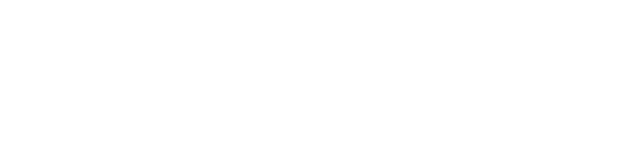
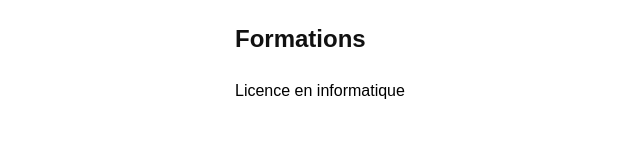
Before and after one commit to cristianoolafa1-beep/mon-cv, a plain HTML site: page index.html in a window 1280 px wide. Shown: the whole page, without its empty margins (5-645 px from the left). Drawn offline with Linux system fonts and the light colour scheme.

Commit message:
mise en place de la section formations

```diff
--- a/index.html
+++ b/index.html
@@ -7,5 +7,9 @@
   <link rel="stylesheet" href="style.css">
 </head>
 <body>
+ <section id="formations">
+  <h2>Formations</h2>
+  <p>Licence en informatique</p>
+ </section>
 </body>
 </html>
```
